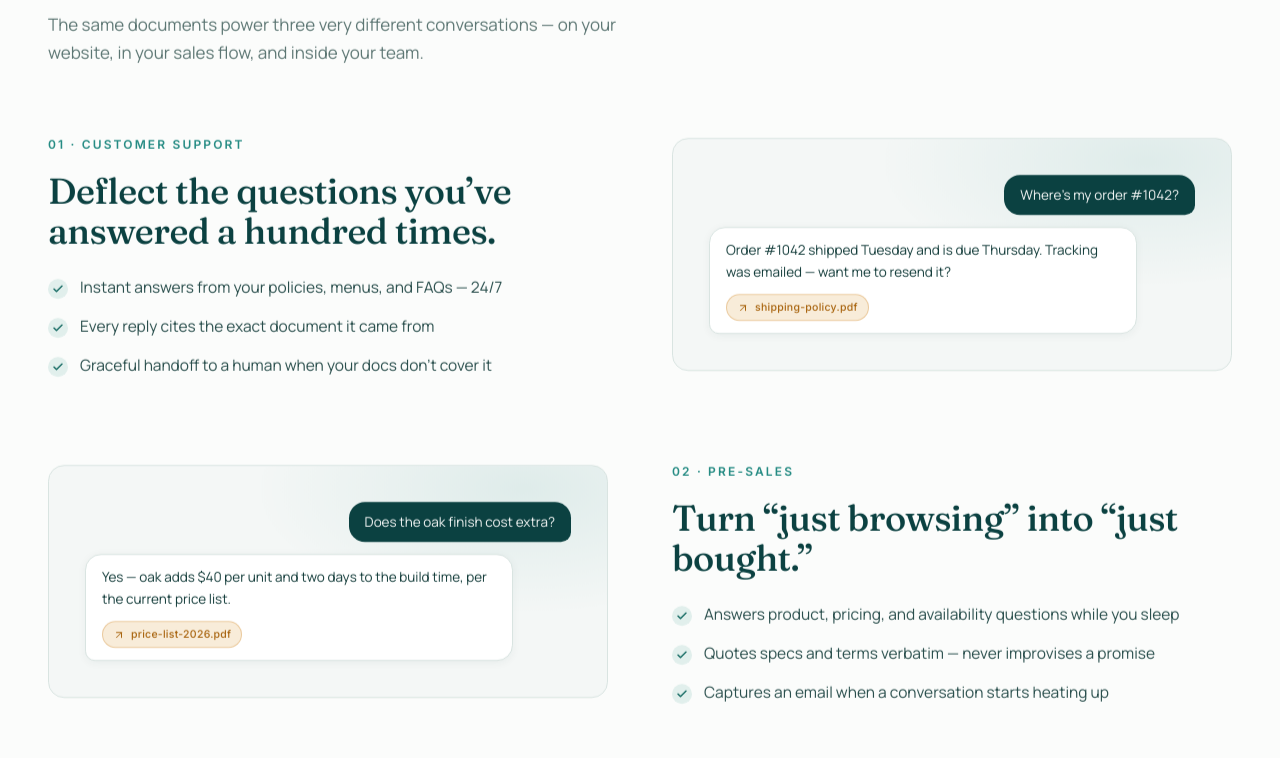
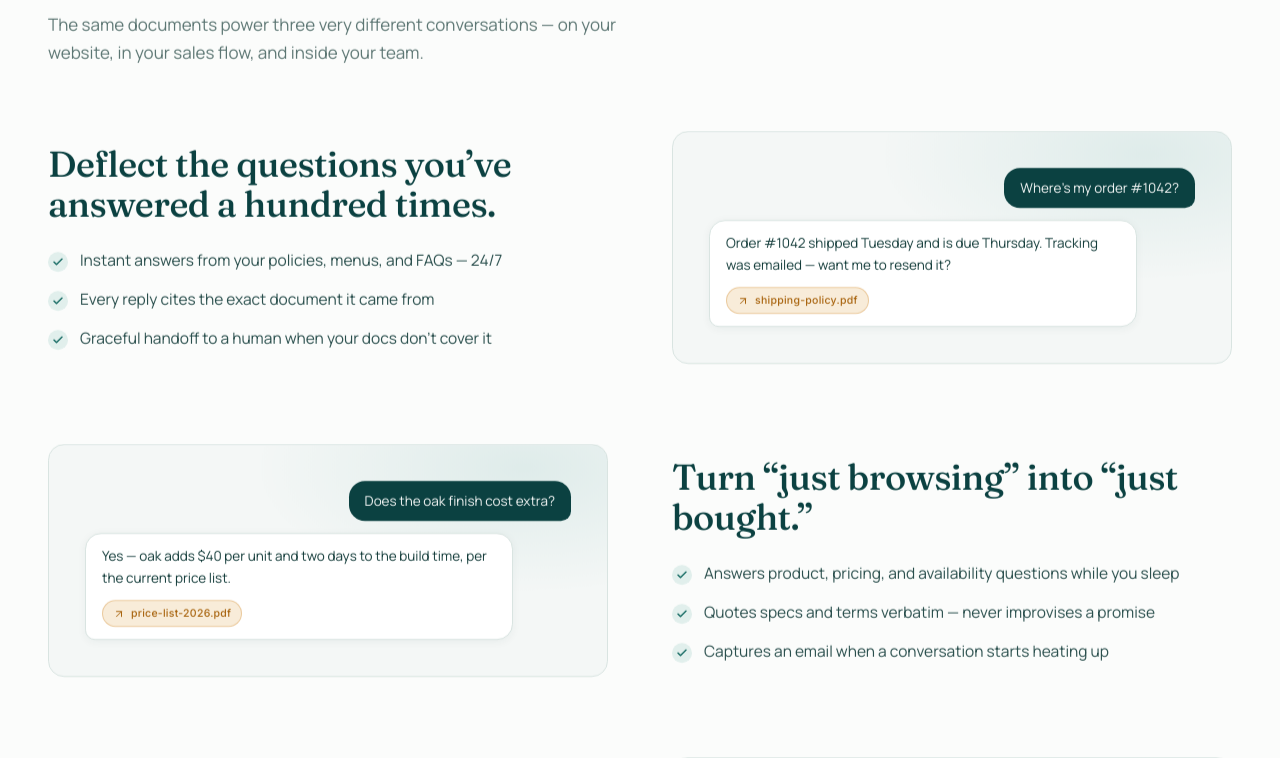
Before and after one commit to iszzy1516-cmyk/deskpal-landing, a React (Vite) app: page / in a window 1280 px wide. Shown: the part 2060-2818 px from the top of the page. Built offline with nearby package versions, Linux system fonts and the light colour scheme.

Commit message:
Remove use-case index labels

```diff
--- a/src/sections/UseCases.tsx
+++ b/src/sections/UseCases.tsx
@@ -56,10 +56,7 @@ export function UseCases() {
                 <div className="grid items-center gap-8 lg:grid-cols-2 lg:gap-16">
                   {/* Text side */}
                   <div className={cn(flip && 'lg:order-2')}>
-                    <span className="font-label text-xs font-semibold uppercase tracking-[0.18em] text-teal">
-                      {String(i + 1).padStart(2, '0')} · {c.label}
-                    </span>
-                    <h3 className="mt-4 font-display text-3xl font-medium leading-[1.12] tracking-[-0.015em] text-ink sm:text-4xl">
+                    <h3 className="font-display text-3xl font-medium leading-[1.12] tracking-[-0.015em] text-ink sm:text-4xl">
                       {c.headline}
                     </h3>
                     <ul className="mt-6 flex flex-col gap-3.5">
```
